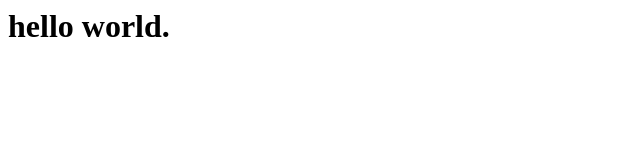
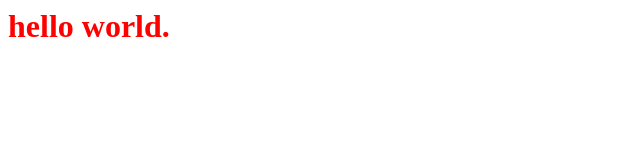
Before and after one commit to tom95/testing-hpi, a plain HTML site: page index.html in a window 1280 px wide. Shown: the whole page, without its empty margins (0-640 px from the left). Drawn offline with Linux system fonts and the light colour scheme.

Commit message:
Load CSS in

```diff
--- a/index.html
+++ b/index.html
@@ -1,6 +1,7 @@
 <html>
 	<head>
 		<title>Hello World</title>
+		<link href="test.css" rel="stylesheet">
 	</head>
 
 	<body>
```
